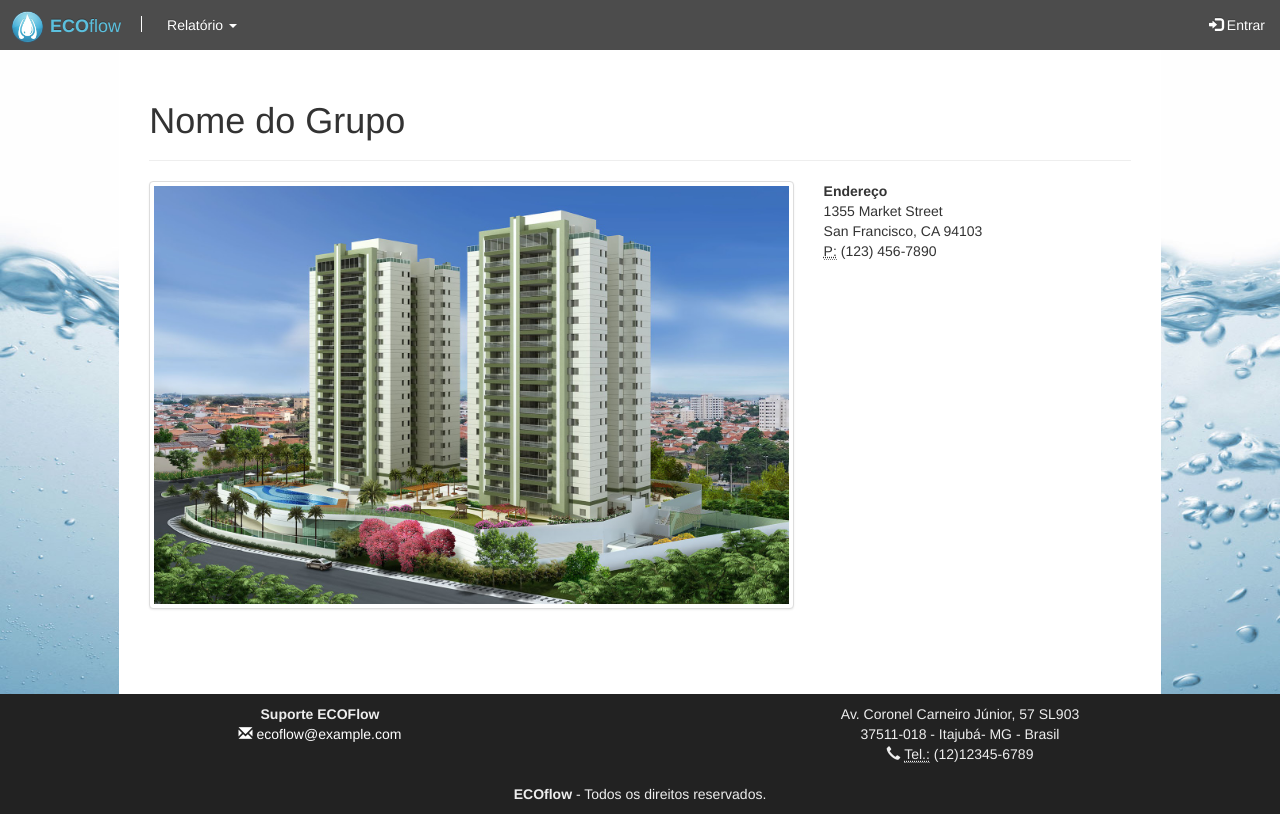
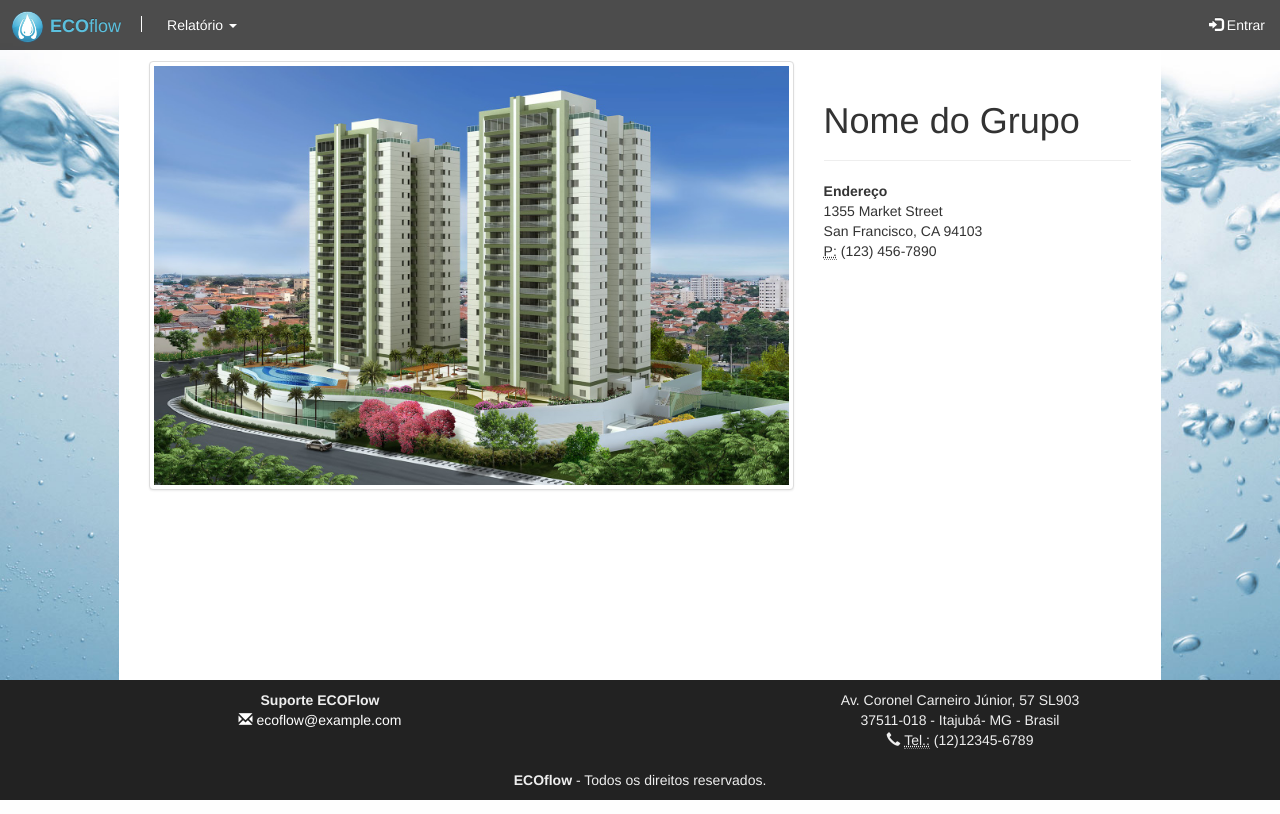
Before and after one commit to hivo-machado/ecoflow1, a PHP site: page /home/home.php in a window 1280 px wide. Run offline with PHP 8.4, Linux system fonts and the light colour scheme; data that the repository does not hold is empty.

Commit message:
Home , footer , imprimir
Criação da interface home, footer utiliza uma classe do boostrap para
alinhamento do texto, criadas sessões de impressão para não quebrar as
tabelas

```diff
--- a/css/estilo.css
+++ b/css/estilo.css
@@ -36,7 +36,6 @@ footer{
 	width: 100%;
 	bottom: 0px;
 	padding: 10px 0px 10px 0px;
-	text-align: center;
 	color: #eee;
 	background-color: #222;
 }
@@ -125,7 +124,12 @@ a.email-rodape:hover, a.email-rodape:active{
 	margin-bottom: 10px;
 }
 
-/*--------------------------------Home--------------------------------*/
+/*--------------------------------Imprimir--------------------------------*/
 
+@media print{
+    .area-grafico, .area-tabela{
+    	page-break-inside: avoid;
+    }
+}
 
 /*========================================= Tipografia =========================================*/
--- a/footer.php
+++ b/footer.php
@@ -5,13 +5,13 @@
 			<div class="container-fluid">
 				<div class="row hidden-print">
 					<div class="col-sm-6 col-xs-6">
-						<address>
+						<address class="text-center">
 						  <strong>Suporte ECOFlow</strong><br>
 						  <a class="email-rodape" href="mailto:ecoflow@example.com"><span class="glyphicon glyphicon-envelope" arian-hidden="true"></span> ecoflow@example.com</a>
 						</address>
 					</div>
 					<div class="col-sm-6 col-xs-6">
-						<address>
+						<address class="text-center">
 						  Av. Coronel Carneiro Júnior, 57 SL903<br>
 						  37511-018 - Itajubá- MG - Brasil<br>
 						  <span class="glyphicon glyphicon-earphone" arian-hidden="true"></span> <abbr title="Telefone">Tel.:</abbr> (12)12345-6789
@@ -19,13 +19,13 @@
 					</div>
 				</div>
 				<div class="row hidden-print">
-					<div class="col-sm-12 col-xs-12">
+					<div class="col-sm-12 col-xs-12 text-center">
 						<strong>ECOflow</strong> - Todos os direitos reservados.<br>
 					</div>
 				</div>
 				<div class="row visible-print-block">
 					<div class="col-sm-12">
-						<address>
+						<address class="text-center">
 						<strong>Contato ECOFlow</strong><br>
 						ecoflow@example.com<br>
 						Av. Coronel Carneiro Júnior, 57 SL903<br>
--- a/home/home.php
+++ b/home/home.php
@@ -28,7 +28,15 @@
 </div>
 
 <div class="row">
-	<div class="col-sm-12 col-sm-offset-0 col-xs-10 col-xs-offset-1">
+
+	<div class="col-sm-8 col-xs-12">
+		<img src="../img/predio1.jpg" alt="Nome do Empredimento" class="img-responsive img-thumbnail">
+	</div>
+
+	<div class="col-sm-4 col-xs-12">
+
+		<div class="row">
+			<div class="col-sm-12 col-xs-12">
 				<div class="page-header">
 				  <h1>Nome do Grupo</h1>
 				</div>
@@ -36,10 +44,7 @@
 		</div>
 
 		<div class="row">
-	<div class="col-sm-8 col-xs-12">
-		<img src="../img/predio1.jpg" alt="Nome do Empredimento" class="img-responsive img-thumbnail">
-	</div>
-	<div class="col-sm-4 col-xs-12">
+			<div class="col-sm-12 col-xs-12">
 				<address>
 				  <strong>Endereço</strong><br>
 				  1355 Market Street<br>
@@ -49,4 +54,13 @@
 			</div>
 		</div>
 
+	</div>
+</div>
+
+<div class="row">
+	<div class="col-sm-12 col-xs-12">
+
+	</div>
+</div>
+
 <?php include_once("../footer.php") ?>
```
Also changed, not shown: relatorio/graficoAno.php (+9 -0 lines), relatorio/graficoMes.php (+11 -0 lines). Lines whose indentation alone changed are shown as unchanged.
